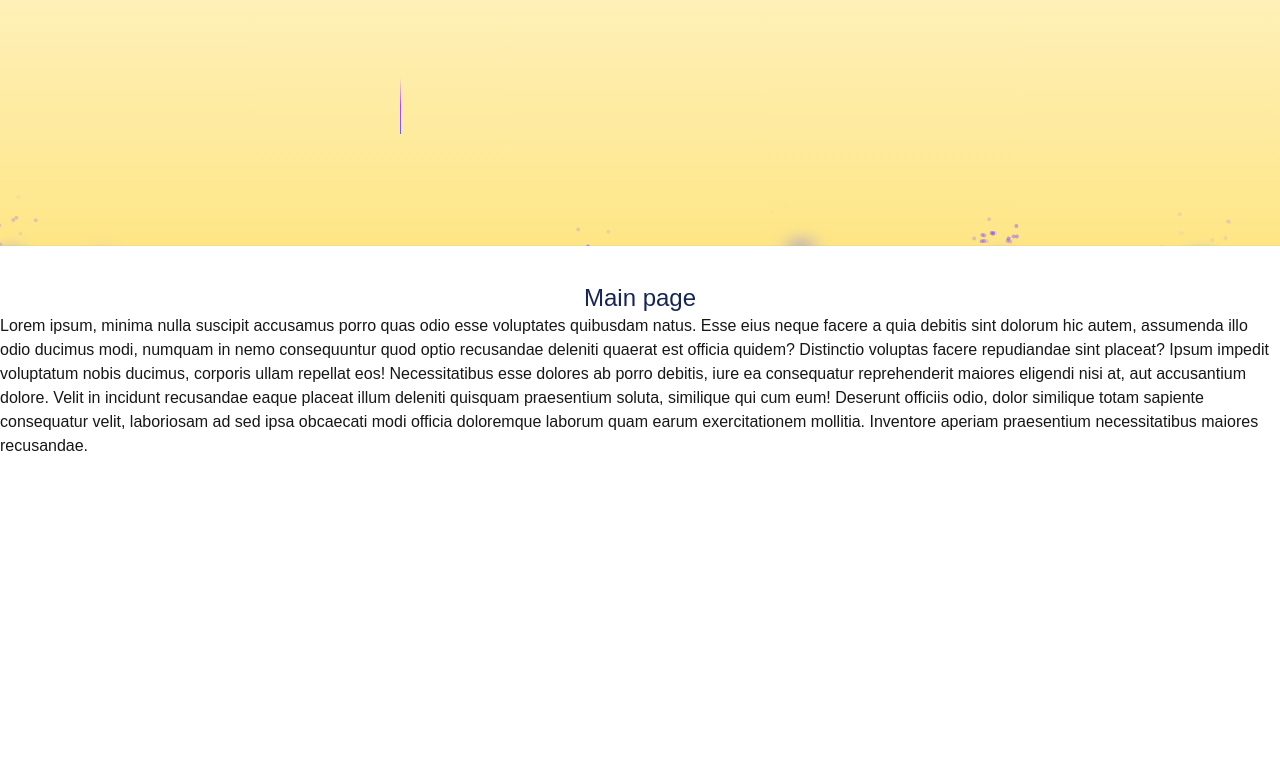
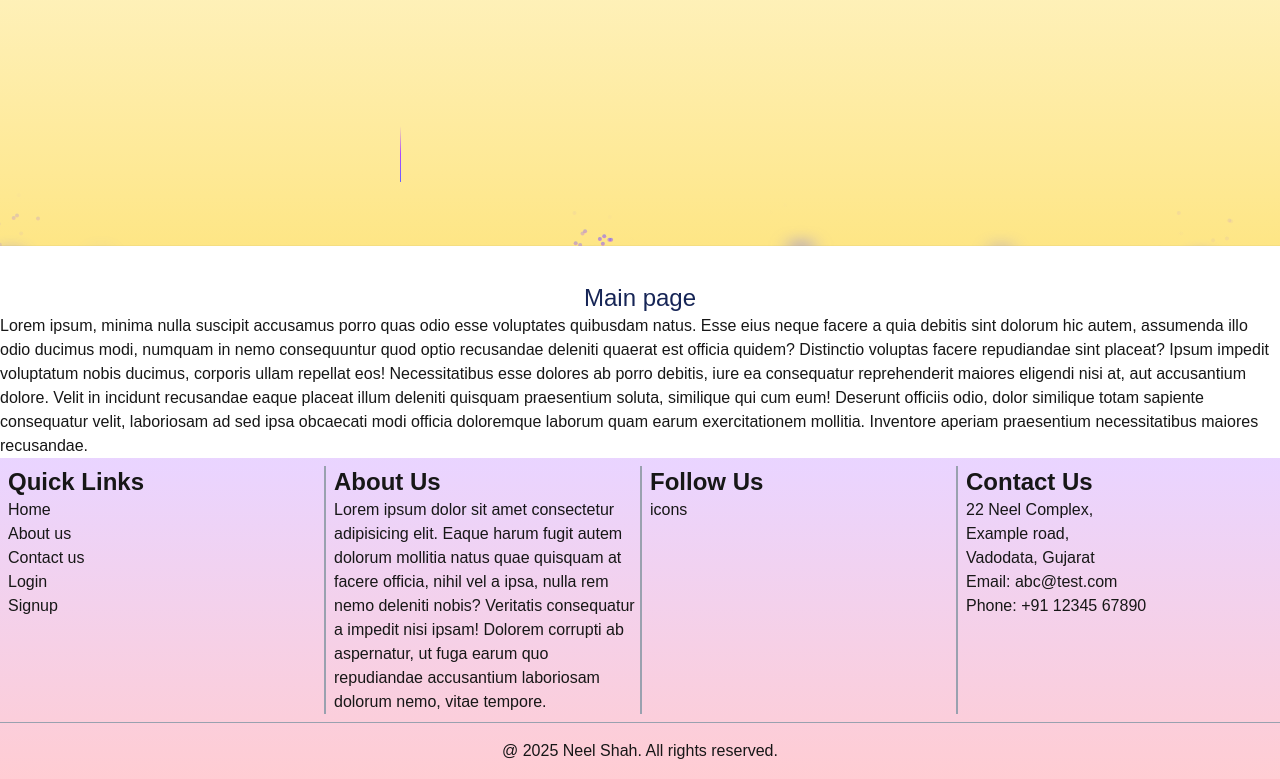
Before and after one commit to Neelman47/nextjs, a Next.js app: page / in a window 1280 px wide. Shown: the part 394-1173 px from the top of the page. Before the commit the page ends 852 px from the top, so only its background shows below. Built offline with nearby package versions, Linux system fonts and the light colour scheme.

Commit message:
Footer component addded

```diff
--- a/src/app/layout.tsx
+++ b/src/app/layout.tsx
@@ -2,6 +2,7 @@ import type { Metadata } from "next";
 import { Geist, Geist_Mono } from "next/font/google";
 import "@/app/globals.css";
 import FloatingNavbar from "@/components/FloatingNavbar";
+import Footer from "@/components/Footer";
 
 const geistSans = Geist({
   variable: "--font-geist-sans",
@@ -26,10 +27,14 @@ export default function RootLayout({
   return (
     <html lang="en">
       <body
-        className={`${geistSans.variable} ${geistMono.variable} antialiased`}
-      >
-        <FloatingNavbar/>
-        {children}
+        className={`${geistSans.variable} ${geistMono.variable} antialiased`}>
+        <div className="flex flex-col min-h-screen">
+          <FloatingNavbar/>
+          <div className="flex-grow">
+            {children}   {/*  page components comes here */}
+          </div>
+          <Footer/>
+        </div>
       </body>
     </html>
   );
--- /dev/null
+++ b/src/components/Footer.tsx
@@ -0,0 +1,48 @@
+    import React from "react";
+    import Link from "next/link";
+
+    export default function Footer() {
+    return (
+        <footer className=" bg-gradient-to-b from-purple-200 to-rose-200">
+                <div className="grid grid-cols-1 sm:grid-cols-2 lg:grid-cols-4 p-2">
+                    <div>
+                        <h4 className="text-2xl font-bold">Quick Links</h4>
+                        <Link key={`home`} href='/' >
+                            <span className="">Home</span>
+                        </Link> <br />
+                        <Link key={`about`} href='/about' >
+                            <span className="">About us</span>
+                        </Link> <br />
+                        <Link key={`contact`} href='/contact' >
+                            <span className="">Contact us</span>
+                        </Link> <br />
+                        <Link key={`login`} href='/login' >
+                            <span className="">Login</span>
+                        </Link> <br />
+                        <Link key={`signup`} href='/signup' >
+                            <span className="">Signup</span>
+                        </Link> <br />
+                    </div>
+                    <div className="lg:border-s-2 lg:ps-2 lg:border-gray-400 border-0">
+                    <h4 className="text-2xl font-bold">About Us</h4>
+                        <p>Lorem ipsum dolor sit amet consectetur adipisicing elit. Eaque harum fugit autem dolorum mollitia natus quae quisquam at facere officia, nihil vel a ipsa, nulla rem nemo deleniti nobis? Veritatis consequatur a impedit nisi ipsam! Dolorem corrupti ab aspernatur, ut fuga earum quo repudiandae accusantium laboriosam dolorum nemo, vitae tempore.
+                        </p>
+                    </div>
+                    <div  className="lg:border-s-2 lg:ps-2 lg:border-gray-400 border-0">
+                    <h4 className="text-2xl font-bold">Follow Us</h4>
+                        icons <br />
+                    </div>
+                    <div  className="lg:border-s-2 lg:ps-2 lg:border-gray-400 border-0">
+                    <h4 className="text-2xl font-bold">Contact Us</h4>
+                        <p>22 Neel Complex,</p>
+                        <p>Example road,</p>
+                        <p>Vadodata, Gujarat</p>
+                        <p>Email: abc@test.com</p>
+                        <p>Phone: +91 12345 67890</p>
+                    </div>
+                </div>
+                <hr className="text-gray-400"/>
+                <p className="text-center p-4"> @ 2025 Neel Shah. All rights reserved.</p>
+        </footer>
+    );
+    }
```
